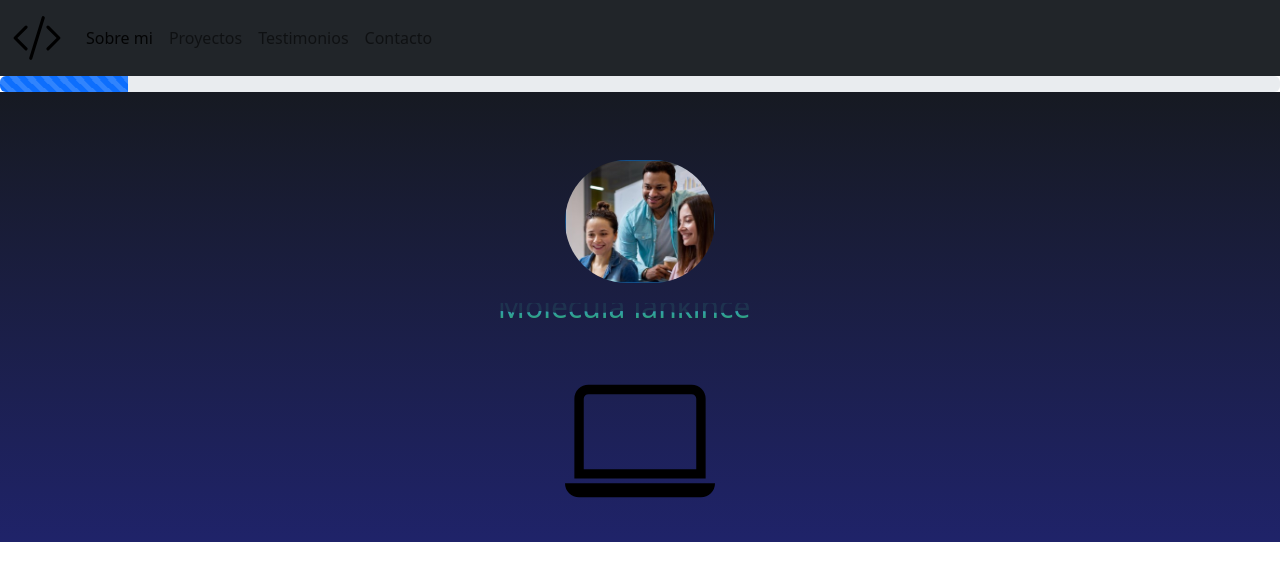
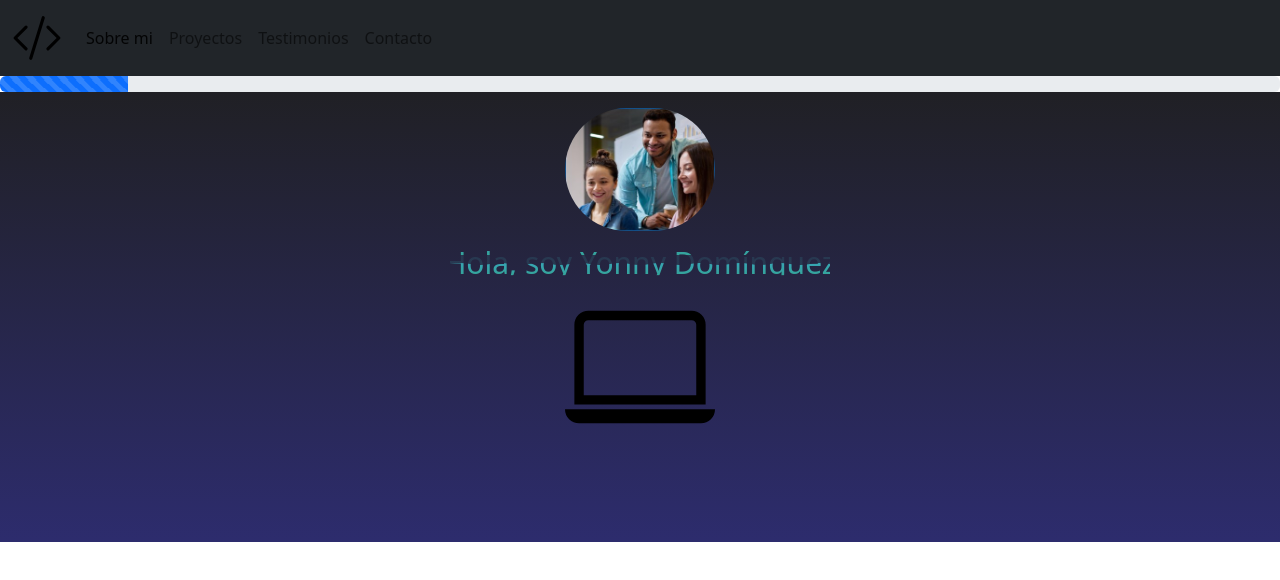
Before and after one commit to yonny0012/Website, a React (Create React App) app: page / in a window 1280 px wide. Shown: the top 580 px of the page. Built offline with nearby package versions, Linux system fonts and the light colour scheme.

Commit message:
fix: :white_check_mark: text centred in the svg

```diff
--- a/src/App.css
+++ b/src/App.css
@@ -3,26 +3,3 @@
       display: none;
     }
   }
-
-  .hero-img-main{
-    width: 150px;
-    margin: 20px;
-  }
-  .hero{
-    /* background-color: #f5f6f7; */
-    min-height: 450px;
-    text-align: center;
-    /* fallback for old browsers */
-    background: #080f1fd2;
-    /* Chrome 10-25, Safari 5.1-6 */
-    background: -webkit-linear-gradient(to bottom , #243B55, #141E30);
-    /* W3C, IE 10+/ Edge, Firefox 16+, Chrome 26+, Opera 12+, Safari 7+ */
-    background: linear-gradient(to bottom , #15151af3, #1e1d63ee);
-
-  }
-  .hero {
-
-  }
-  .prog-bar{
-    height: 6px;
-  }
--- a/src/Components/Hero.js
+++ b/src/Components/Hero.js
@@ -8,8 +8,8 @@ export const Hero = ()=>{
   return(
     <section className="hero align-items-strtch">
       <div className="hero-main d-flex flex-column justify-content-center align-items-center">
-        <img className="hero-img-main rounded-pill" src={ avat }  width="200" alt="I am" />
-        <TextOcean text= "Hola, soy la Molécula Jankince" />
+        <img className="hero-img-main rounded-pill" src={ avat }  width="200" alt="Imagen de Yonny Domínguez" />
+        <TextOcean text= "Hola, soy Yonny Domínguez" />
       </div>
       <div className="hero-inferior">
         <img className="hero-img-inf img-fluid" width="150" src={laptop_Logo} alt="Logo_laptop" />
--- a/src/Components/TextOcean.js
+++ b/src/Components/TextOcean.js
@@ -2,13 +2,13 @@ import "../Styles/TextOcean.css";
 
 export const TextOcean = ({ text })=>{
   return(
-    <svg calssName="text-ocean" viewbox="0 0 100 20" height="15px">
+    <svg calssName="text-ocean" viewbox="0 0 100 20" width="380px" height="25px">
       <defs>
-        <linearGradient id="gradient" x1="0" x2="0" y1="0" y2="1">
+        <linearGradient id="gradient" x1="0" x2="0" y1="0" y2="3">
           <stop offset="5%" stop-color="#41edf3"/>
           <stop offset="95%" stop-color="#35e66a"/>
         </linearGradient>
-        <pattern id="wave" x="0" y="0" width="120" height="20" patternUnits="userSpaceOnUse">
+        <pattern id="wave" x="0" y="4" width="120" height="20" patternUnits="userSpaceOnUse">
           <path id="wavePath" d="M-40 9 Q-30 7 -20 9 T0 9 T20 9 T40 9 T60 9 T80 9 T100 9 T120 9 V20 H-40z" mask="url(#mask)" fill="url(#gradient)">
             <animateTransform
               attributeName="transform"
@@ -21,8 +21,8 @@ export const TextOcean = ({ text })=>{
           </path>
         </pattern>
       </defs>
-      <text text-anchor="middle" x="50" y="15" font-size="30" fill="url(#wave)"  fill-opacity="0.6">{ text }</text>
-      <text text-anchor="middle" x="50" y="15" font-size="30" fill="url(#gradient)" fill-opacity="0.1">{ text }</text>
+      <text className="text" text-anchor="middle" x="50%" y="15" font-size="30" fill="url(#wave)"  fill-opacity="0.6" alignmentBaseline="middle">{ text }</text>
+      <text className="text" text-anchor="middle" x="50%" y="15" font-size="30" fill="url(#gradient)" fill-opacity="0.1" alignmentBaseline="middle">{ text }</text>
     </svg>
   );
 }
--- a/src/Styles/Hero.css
+++ b/src/Styles/Hero.css
@@ -1,18 +1,18 @@
 .hero{
-    background-color: #2f78c0;
+    /* background-color: #f5f6f7; */
     min-height: 450px;
     text-align: center;
+    /* fallback for old browsers */
+    background: #080f1fd2;
+    /* Chrome 10-25, Safari 5.1-6 */
+    background: -webkit-linear-gradient(to bottom , #243B55, #141E30);
+    /* W3C, IE 10+/ Edge, Firefox 16+, Chrome 26+, Opera 12+, Safari 7+ */
+    background: linear-gradient(to bottom , #15151af3, #1e1d63ee);
   }
   .hero-main{
-    padding: 3rem;
+    padding: 1rem;
   }
-
   .hero-img-main{
     width: 150px;
-    /* border-radius: 50%; */
-    margin: 20px;
+    margin-bottom: 20px;
   }
-  .hero-main h2{
-    font-size: 1.5rem;
-    color: #515151;
-  }
--- a/src/Styles/TextOcean.css
+++ b/src/Styles/TextOcean.css
@@ -1,3 +1,3 @@
-.text-ocean{
+.text-ocean text{
 
 }
```
